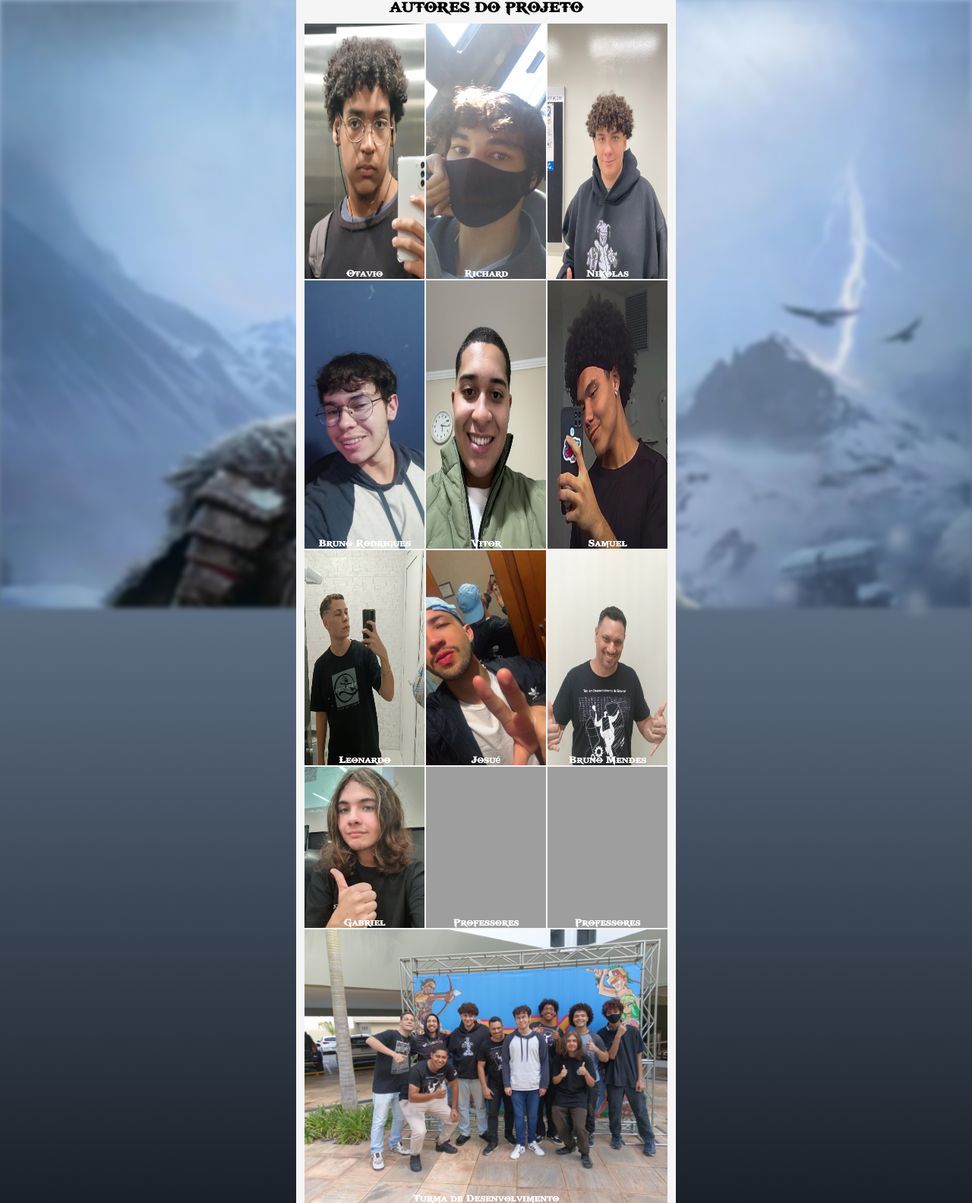
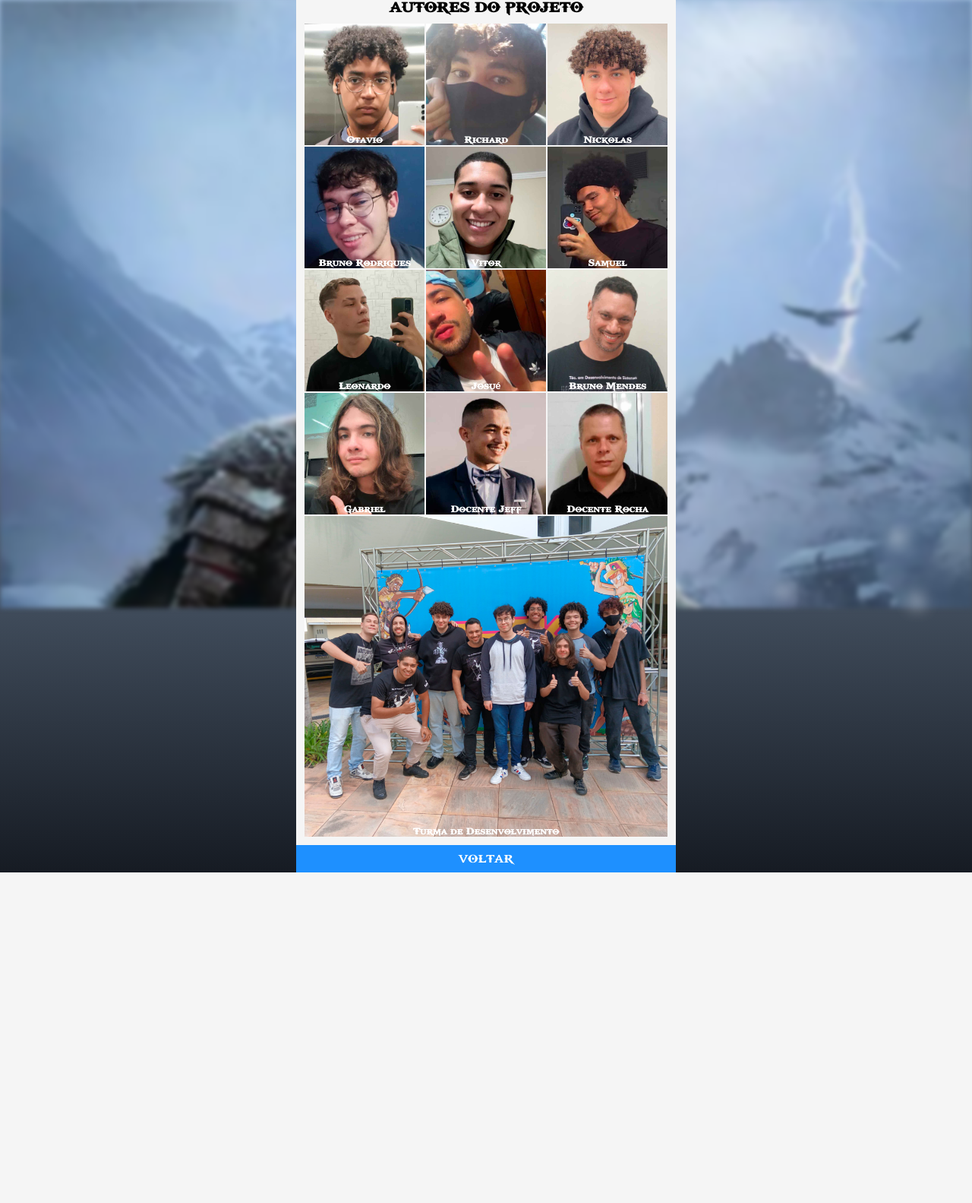
Before and after one commit to Prof-Rayner/TheCrows, a PHP site: page /autores.php in a window 1280 px wide. Shown: the top 1583 px of the page at 76% size. After the commit the page ends 1148 px from the top, so only its background shows below. Run offline with PHP 8.4, Linux system fonts and the light colour scheme; grey boxes are pictures that could not be loaded.

Commit message:
Correções
Alterado imagens do projeto
Modificado nomes dos autores

```diff
--- a/autores.php
+++ b/autores.php
@@ -37,7 +37,7 @@
             </div>
             <div class='gallery-item'>
                 <img src='./assets/autores/autor3.jpg'>
-                <h1 class='info'>Nikolas</h1>
+                <h1 class='info'>Nickolas</h1>
             </div>
             <div class='gallery-item'>
                 <img src='./assets/autores/autor4.jpg'>
@@ -69,11 +69,11 @@
             </div>
             <div class='gallery-item'>
                 <img src='./assets/autores/autor11.jpg'>
-                <h1 class='info'>Professores</h1>
+                <h1 class='info'>Docente Jeff</h1>
             </div>
             <div class='gallery-item'>
-                <img src='./assets/autores/autor112.jpg'>
-                <h1 class='info'>Professores</h1>
+                <img src='./assets/autores/autor12.jpg'>
+                <h1 class='info'>Docente Rocha</h1>
             </div>
             <div class='gallery-item'>
                 <img src='./assets/autores/autor13.jpg'>
--- a/index.php
+++ b/index.php
@@ -74,7 +74,7 @@
         </div>
 
         <div class="assinatura">
-            <a href='autores'><button>RANKING</button></a>
+            <a href='autores'><button>AUTORES</button></a>
         </div>
 
     </main>
```
Also changed, not shown: assets/autores/autor1.jpg, assets/autores/autor10.jpg, assets/autores/autor11.jpg (added), assets/autores/autor12.jpg (added), assets/autores/autor13.jpg, assets/autores/autor2.jpg, assets/autores/autor3.jpg, assets/autores/autor4.jpg, assets/autores/autor5.jpg, assets/autores/autor6.jpg, assets/autores/autor7.jpg, assets/autores/autor8.jpg, assets/autores/autor9.jpg.
